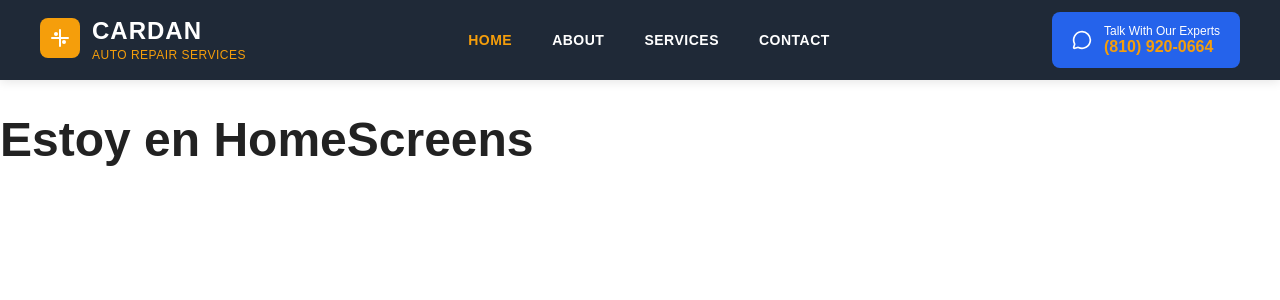
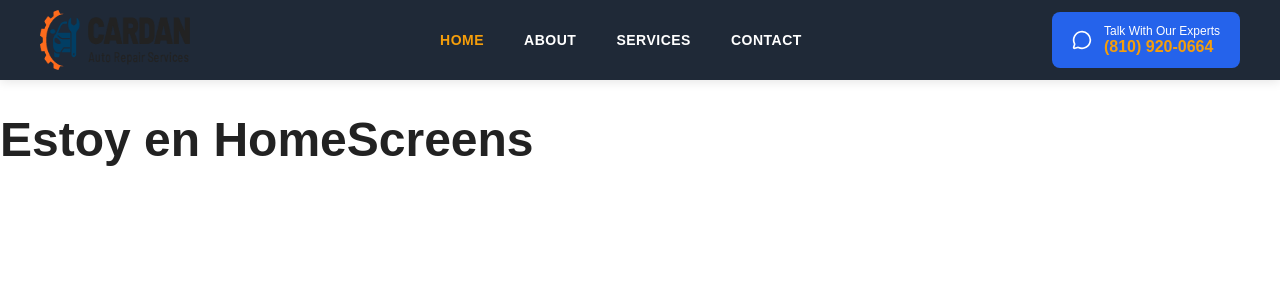
Before and after one commit to Jan-Amixtlan/prueba-tecnica-frontend, a React (Vite) app: page / in a window 1280 px wide. Shown: the top 300 px of the page. Built offline with nearby package versions, Linux system fonts and the light colour scheme; the HTML template or start-up script is replaced by a standard one.

Commit message:
feat: replace SVG logo with PNG image for improved visual consistency

```diff
--- a/src/Components/Navbar/Navbar.jsx
+++ b/src/Components/Navbar/Navbar.jsx
@@ -47,18 +47,7 @@ const Navbar = () => {
             <div className="navbar-container">
                 {/* Logo */}
                 <div className="navbar-logo">
-                    <div className="logo-icon">
-                        <svg width="40" height="40" viewBox="0 0 40 40" fill="none">
-                            <rect width="40" height="40" rx="8" fill="#F59E0B" />
-                            <path d="M12 20h16M20 12v16" stroke="white" strokeWidth="2" strokeLinecap="round" />
-                            <circle cx="16" cy="16" r="2" fill="white" />
-                            <circle cx="24" cy="24" r="2" fill="white" />
-                        </svg>
-                    </div>
-                    <div className="logo-text">
-                        <h1>CARDAN</h1>
-                        <span>Auto Repair Services</span>
-                    </div>
+                    <img src="/public/logo.png" alt="Logo" className="logo-img" style={{ width: '150px', height: '60px' }} />
                 </div>
 
                 {/* Desktop Navigation */}
```
